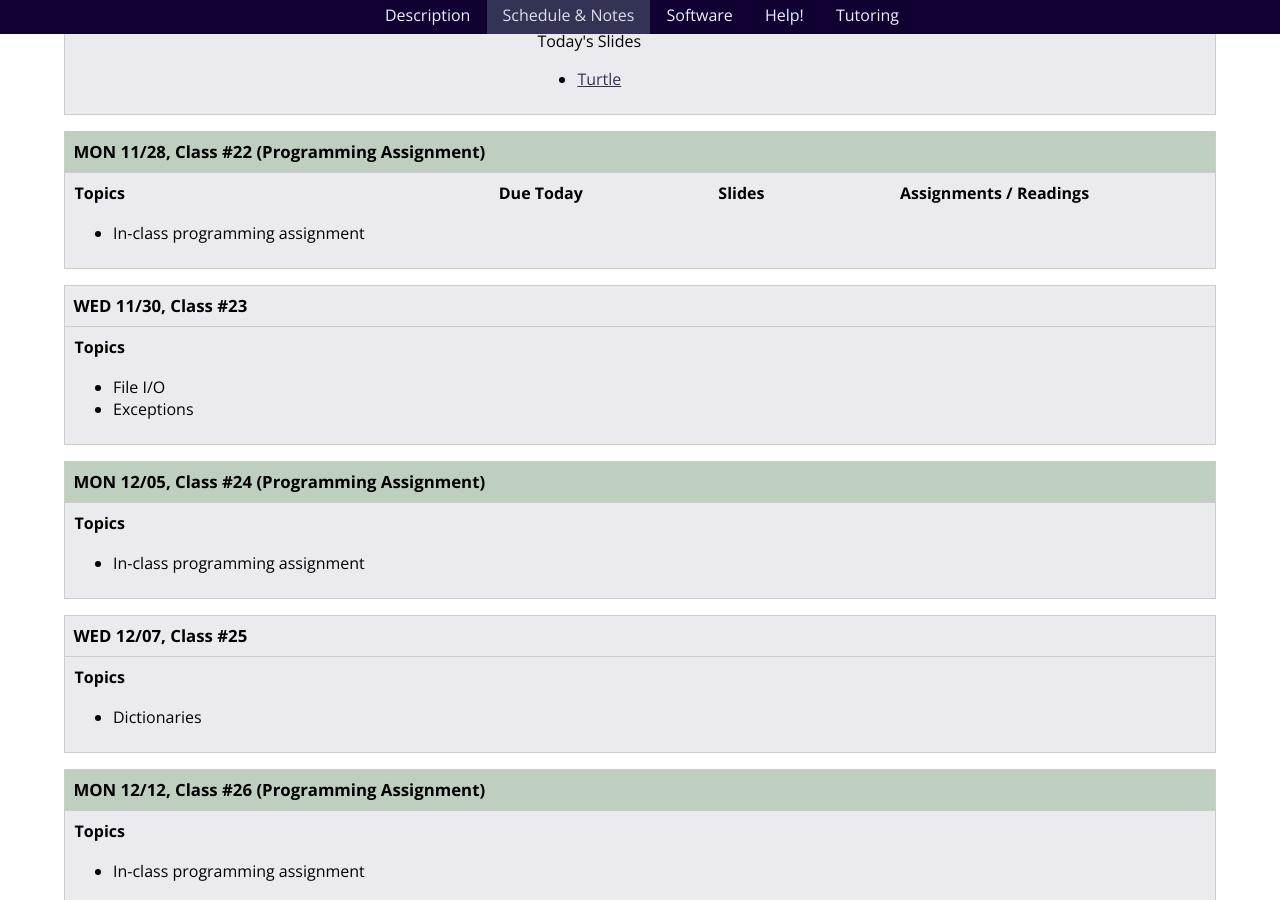
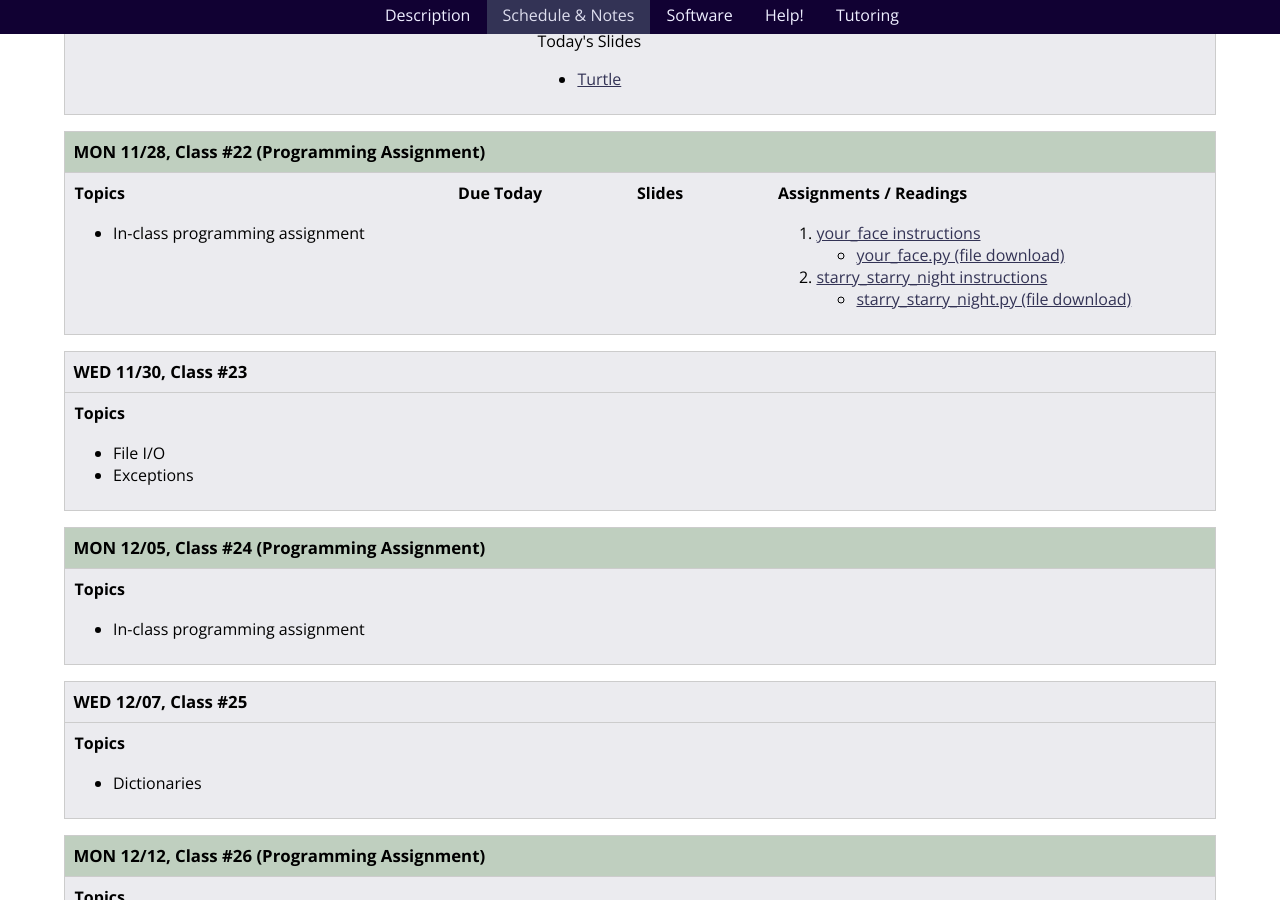
Before and after one commit to foureyes/csci-ua.0002-fall2016-008, a Jekyll site: the page built from schedule.markdown, in a window 1280 px wide and 900 px high, scrolled down 7842 px. Built offline with Jekyll 4.4.1, drawn with Linux system fonts in a browser that asks for light colours.

Commit message:
add hw 8

```diff
--- a/_includes/classes/22/materials.markdown
+++ b/_includes/classes/22/materials.markdown
@@ -18,6 +18,11 @@
 
 <article class="assignments" markdown="block">
 #### Assignments / Readings
+
+1. [your_face instructions](homework/hw08/your_face.html)
+	* [your_face.py (file download)](homework/hw08/your_face.py)
+2. [starry_starry_night instructions](homework/hw08/starry_starry_night.html)
+	* [starry_starry_night.py (file download)](homework/hw08/starry_starry_night.py)
 
 {% comment %}
 Readings
--- a/classes/21/turtle.markdown
+++ b/classes/21/turtle.markdown
@@ -653,7 +653,7 @@ The Screen object function, __ontimer__, allows a function to be executed some s
 wn.ontimer(my_draw, 500)
 {% endhighlight %}
 
-Notice that the function name is passed in as you would any other variable name.</section>
+Notice that the function name is passed in as you would any other variable name.
 
 __On to an example...__ &rarr;
 </section>
```
Also changed, not shown: 1 other file.
